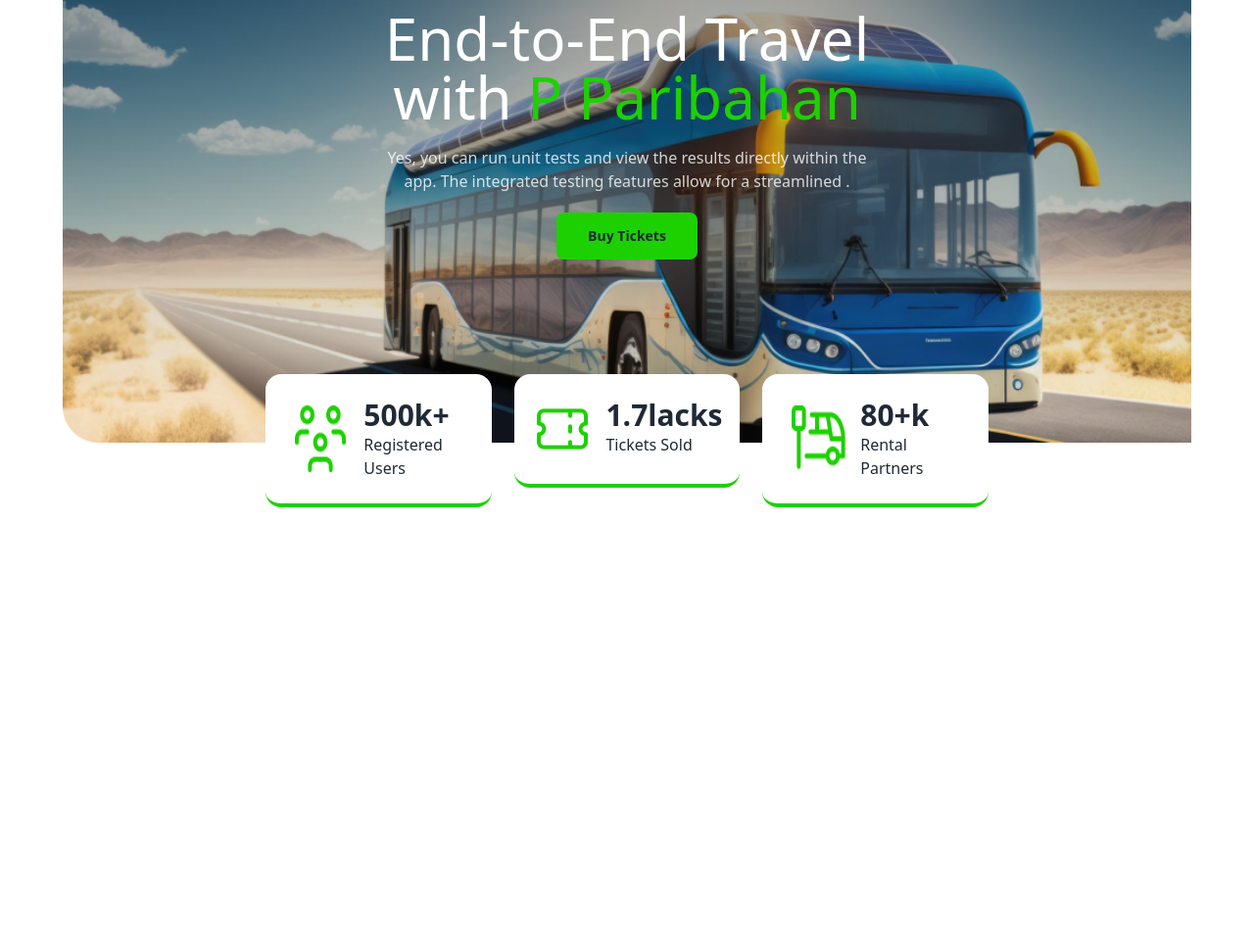
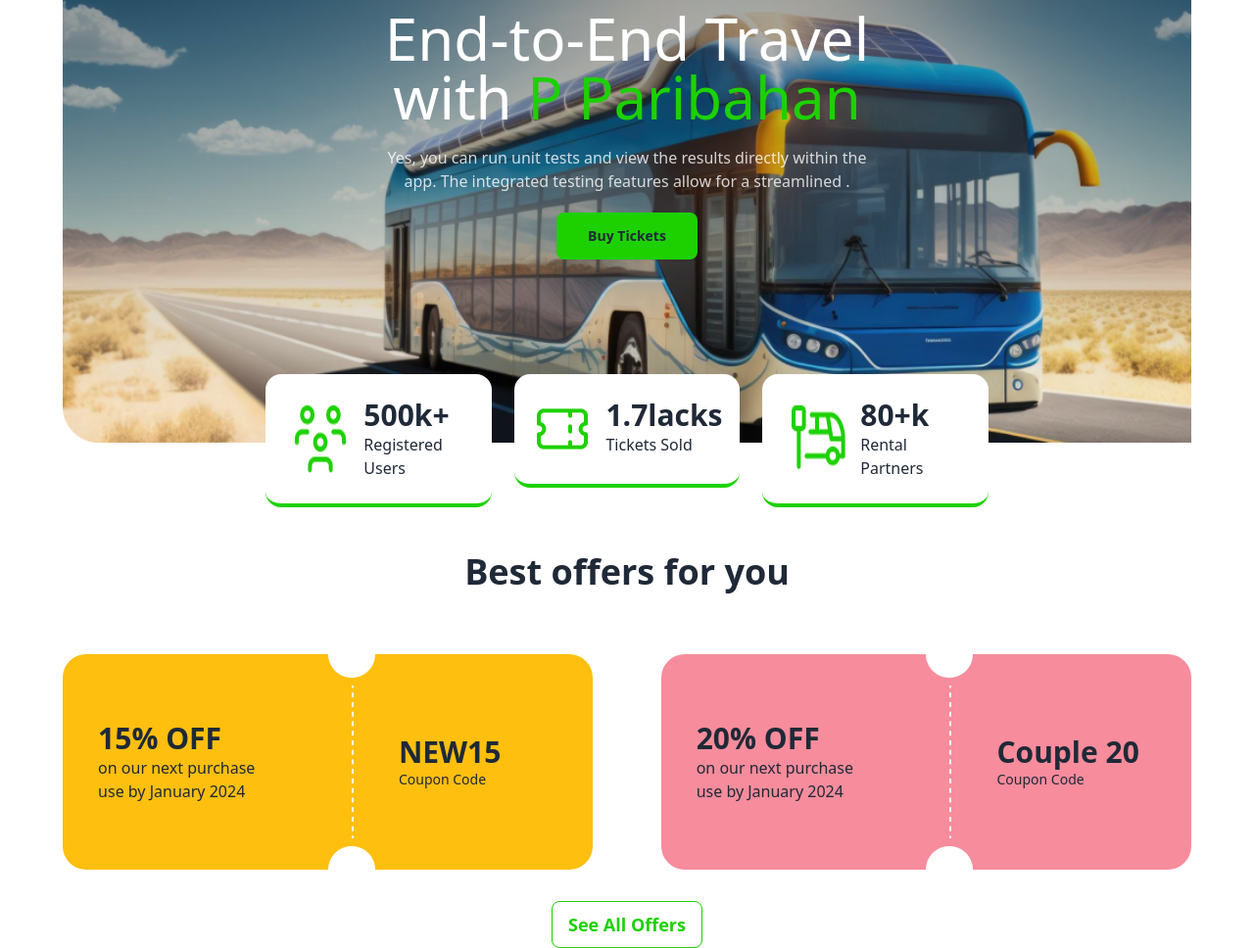
Before and after one commit to arifurrrahman/Bus_Seat_Booking_System, a plain HTML site: page index.html in a window 1280 px wide. Shown: the part 250-1218 px from the top of the page at 98% size. Before the commit the page ends 800 px from the top, so only its background shows below. Drawn offline with nearby package versions, Linux system fonts and the light colour scheme.

Commit message:
Added Offer Section

```diff
--- a/index.html
+++ b/index.html
@@ -20,7 +20,7 @@
 </head>
 <body>
     <header class="w-[90%] mx-auto">
-        <div class="w-[100%] relative z-0">
+        <div class="w-[100%] relative">
         <div class="navbar bg-base-100">
             <div class="navbar-start">
               <div class="dropdown">
@@ -76,7 +76,42 @@
         </div>
     </header>
     <main>
-
+        <section>
+        <div class="w-[90%] mx-auto mt-28">
+            <div class="w-[30%] text-center mx-auto">
+            <h4 class="font-bold text-4xl">Best offers for you</h4>
+        </div>
+        <div class="flex justify-between relative mt-16">
+        <div class="w-[47%] h-[220px] flex justify-evenly bg-[#FFBF0F] relative rounded-3xl">
+            <div class="w-[50%] flex  flex-col justify-center">
+                <h3 class="font-black text-3xl">15% OFF</h3>
+                <p class="text-base font-medium">on our next purchase</p>
+                <p>use by January 2024</p>
+            </div>
+            <div class="w-[30%] flex flex-col justify-center">
+                <h3 class="text-3xl font-bold">NEW15</h3>
+                <p class="text-sm font-medium">Coupon Code</p>
+            </div>
+            <div class="absolute left-[50%]"><img src="./images/cupon-devider.png" alt=""></div>
+        </div>
+        <div class="w-[47%] h-[220px] flex justify-evenly bg-[#F78C9C] relative rounded-3xl">
+            <div class="w-[50%] flex  flex-col justify-center">
+                <h3 class="font-black text-3xl">20% OFF</h3>
+                <p class="text-base font-medium">on our next purchase</p>
+                <p>use by January 2024</p>
+            </div>
+            <div class="w-[30%] flex flex-col justify-center">
+                <h3 class="text-3xl font-bold">Couple 20</h3>
+                <p class="text-sm font-medium">Coupon Code</p>
+            </div>
+            <div class="absolute left-[50%]"><img src="./images/cupon-devider.png" alt=""></div>
+        </div>
+        </div>
+        <div class="flex justify-center mt-8">
+        <button class="btn border border-[#1DD100] text-[#1DD100] text-lg font-semibold bg-white">See All Offers</button>
+    </div>
+    </div>
+    </section>
     </main>
     <footer>
 
```
